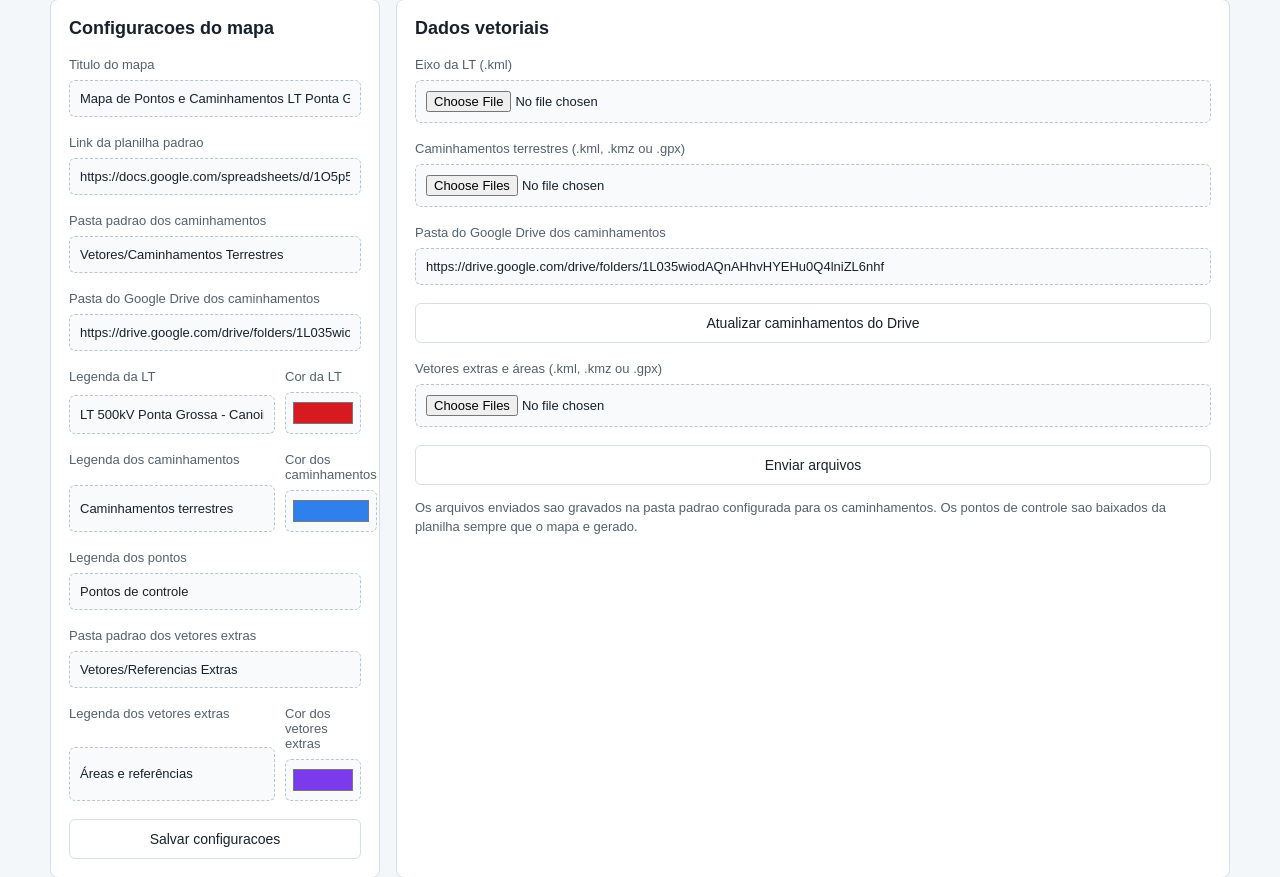
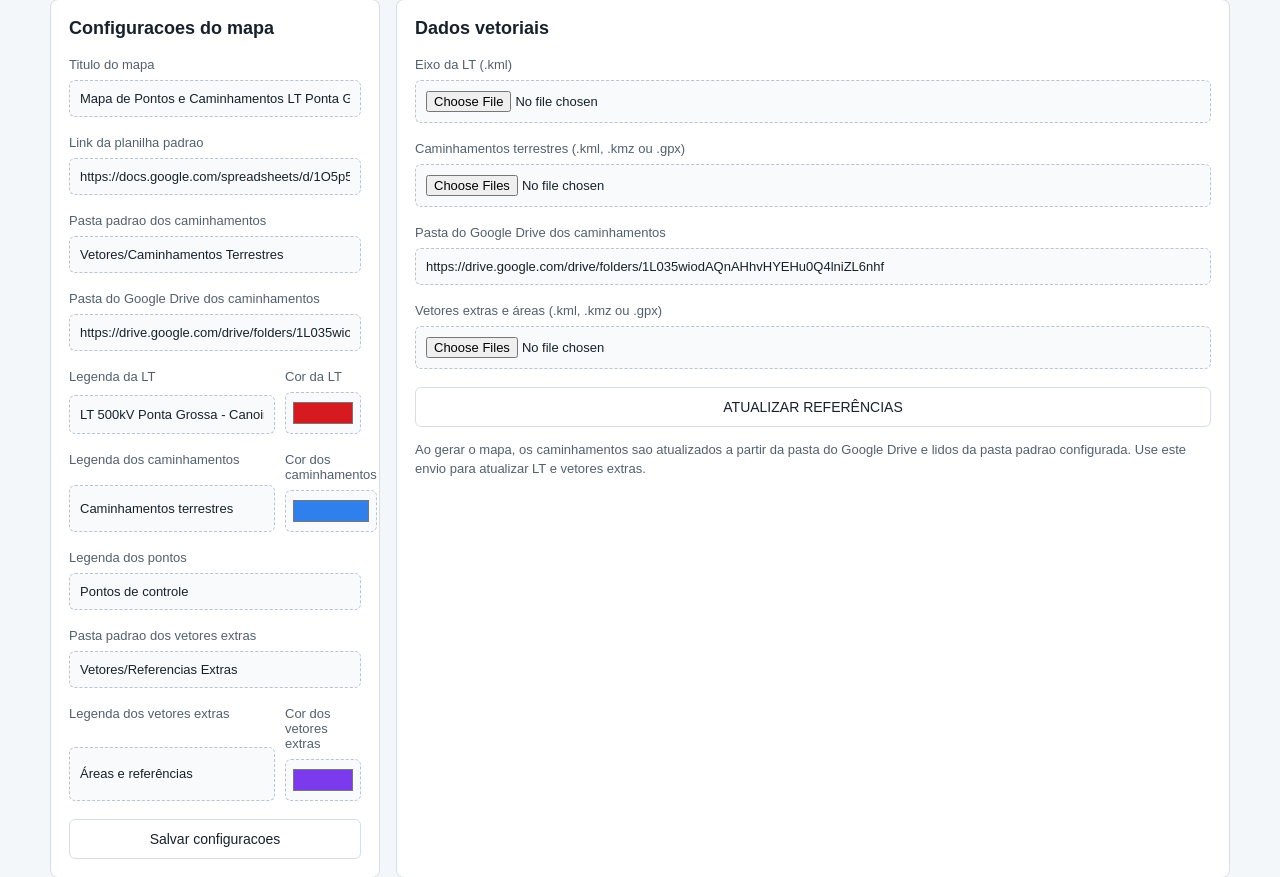
Before and after one commit to FMNeto82/Gerador-de-Mapas-GeoPac, a Flask app: page /gerador_de_mapas/ in a window 1280 px wide. Shown: the part 212-1089 px from the top of the page. Run offline with Flask 3, Linux system fonts and the light colour scheme.

Commit message:
Sincronizar caminhamentos ao gerar mapa

```diff
--- a/app.py
+++ b/app.py
@@ -241,32 +241,17 @@ def upload():
     return redirect(url_for("index"))
 
 
-@app.post(f"{URL_PREFIX}/sync-tracks")
-def sync_tracks():
-    ensure_dirs()
-    config = load_config()
-    drive_folder = request.form.get("tracks_drive_folder", "").strip() or config["tracks_drive_folder"]
-    config["tracks_drive_folder"] = drive_folder
-    save_config(config)
-    tracks_path = resolve_app_path(config["tracks_folder"])
-    try:
-        copied = sync_tracks_from_drive(drive_folder, tracks_path)
-    except Exception as exc:
-        flash(f"Nao foi possivel sincronizar os caminhamentos do Drive: {exc}", "error")
-        return redirect(url_for("index"))
-    flash(f"{len(copied)} arquivo(s) de caminhamento sincronizado(s) do Drive.", "success")
-    return redirect(url_for("index"))
-
-
 @app.post(f"{URL_PREFIX}/generate")
 def generate():
     ensure_dirs()
     config = load_config()
     try:
+        tracks_path = resolve_app_path(config["tracks_folder"])
+        copied_tracks = sync_tracks_from_drive(config["tracks_drive_folder"], tracks_path)
         result = map_generator.main(
             map_title=config["map_title"],
             control_points_csv_url=google_sheet_csv_url(config["sheet_url"]),
-            tracks_dir=resolve_app_path(config["tracks_folder"]),
+            tracks_dir=tracks_path,
             lt_label=config["lt_label"],
             lt_color=config["lt_color"],
             tracks_label=config["tracks_label"],
@@ -282,7 +267,8 @@ def generate():
 
     summary = result["summary"]
     flash(
-        f"Mapa gerado com {summary['points']} pontos de controle e "
+        f"Mapa gerado com {summary['points']} pontos de controle, "
+        f"{len(copied_tracks)} caminhamento(s) sincronizado(s) e "
         f"{summary['tracks_km']:.1f} km percorridos.",
         "success",
     )
--- a/map_generator.py
+++ b/map_generator.py
@@ -872,12 +872,18 @@ def main(
         attributionControl: false
       }});
       L.tileLayer('https://{{s}}.tile.openstreetmap.org/{{z}}/{{x}}/{{y}}.png', {{ maxZoom: 12 }}).addTo(overview);
-      L.geoJSON(dataset, {{
+      const overviewLtHalo = L.geoJSON(dataset, {{
+        filter: f => f.properties.kind === 'lt',
+        style: {{ color: '#ffffff', weight: 7, opacity: 0.9 }}
+      }}).addTo(overview);
+      const overviewLt = L.geoJSON(dataset, {{
         filter: f => f.properties.kind === 'lt',
         style: {{ color: {json.dumps(lt_color)}, weight: 4, opacity: 1 }}
       }}).addTo(overview);
       L.rectangle(bounds, {{ color: '#17212b', weight: 1, fill: false }}).addTo(overview);
-      overview.fitBounds(bounds, {{ padding: [8, 8] }});
+      overview.fitBounds(overviewLt.getBounds().isValid() ? overviewLt.getBounds() : bounds, {{ padding: [8, 8] }});
+      overviewLtHalo.bringToFront();
+      overviewLt.bringToFront();
     }}
   </script>
 </body>
--- a/templates/index.html
+++ b/templates/index.html
@@ -125,15 +125,14 @@
           <span>Pasta do Google Drive dos caminhamentos</span>
           <input type="text" name="tracks_drive_folder" value="{{ status.tracks_drive_folder }}">
         </label>
-        <button type="submit" formaction="{{ url_for('sync_tracks') }}" formmethod="post">Atualizar caminhamentos do Drive</button>
         <label>
           <span>Vetores extras e áreas (.kml, .kmz ou .gpx)</span>
           <input type="file" name="extra_files" accept=".kml,.kmz,.gpx" multiple>
         </label>
-        <button type="submit">Enviar arquivos</button>
+        <button type="submit">ATUALIZAR REFERÊNCIAS</button>
         <p class="hint">
-          Os arquivos enviados sao gravados na pasta padrao configurada para os caminhamentos.
-          Os pontos de controle sao baixados da planilha sempre que o mapa e gerado.
+          Ao gerar o mapa, os caminhamentos sao atualizados a partir da pasta do Google Drive
+          e lidos da pasta padrao configurada. Use este envio para atualizar LT e vetores extras.
         </p>
       </form>
 
```
